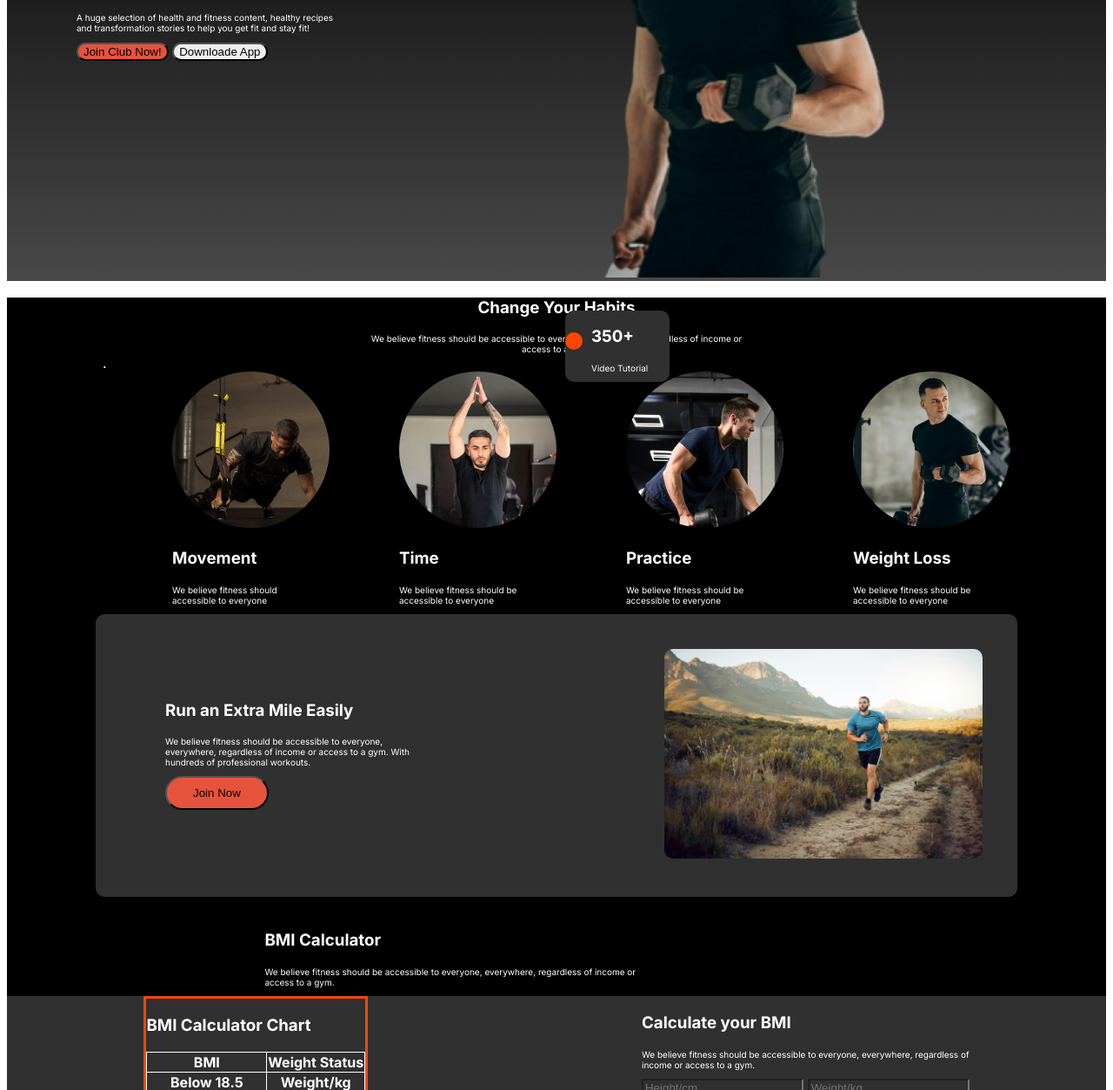
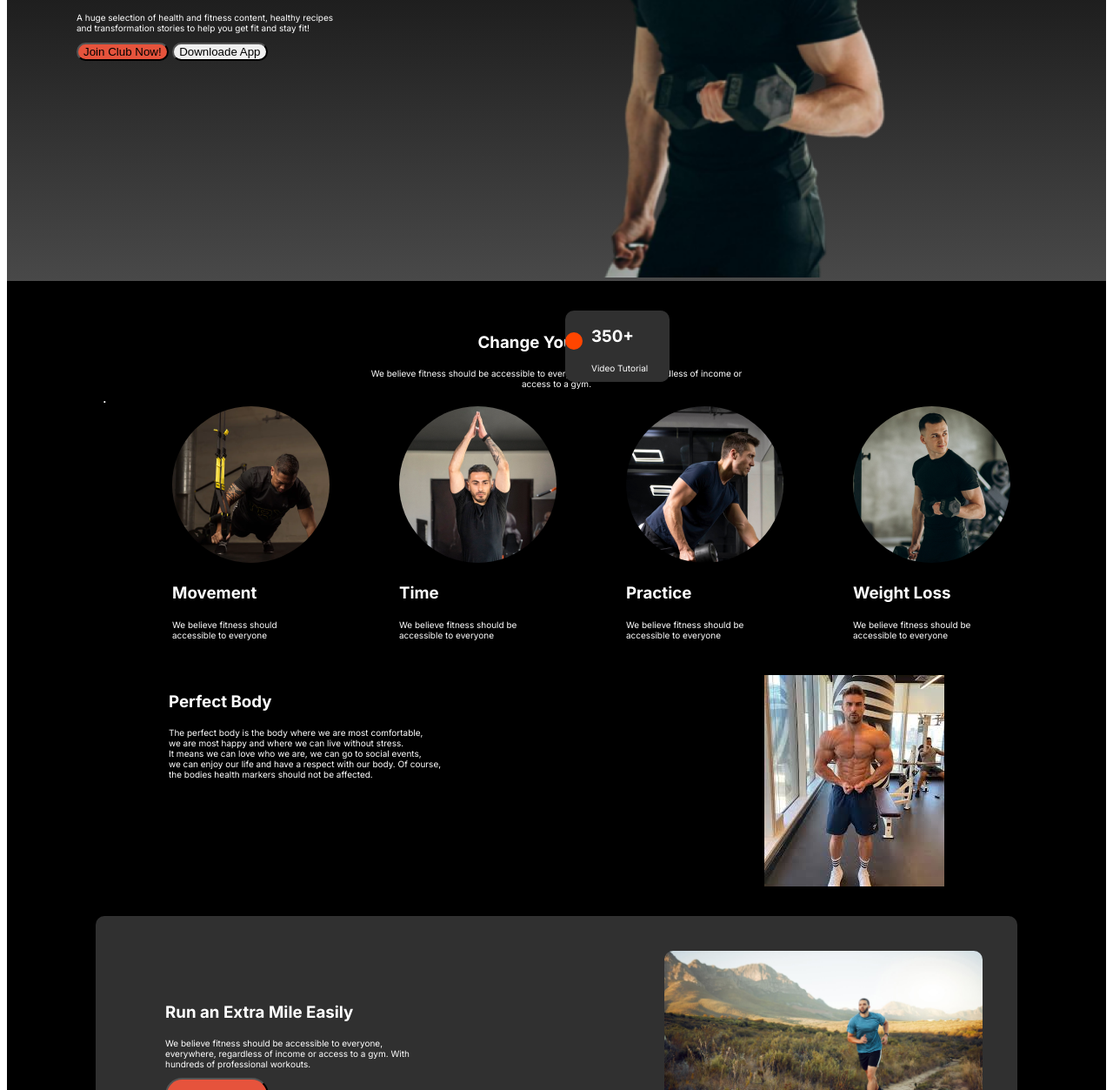
Before and after one commit to sabitizen/Assignment-2, a plain HTML site: page index.html in a window 1280 px wide. Shown: the part 336-1589 px from the top of the page at 87% size. Drawn offline with Linux system fonts and the light colour scheme; a web font is replaced by a local one.

Commit message:
assignment2 done

```diff
--- a/index.html
+++ b/index.html
@@ -96,7 +96,7 @@
     </section>
 
     <main class="dark text-color">
-        <section class="dark">
+        <section class="dark dark-section">
             <div class="container2 text-color">
                 <div class="txt-container2">
                     <h3>Change Your Habits</h3>
@@ -144,6 +144,33 @@
             </div>
 
         </section>
+
+
+
+
+        <!-- pratice section -->
+         <div class="display-flex practice-div">
+
+            <!-- text -->
+            <div class="text-dive">
+                <h3>Perfect Body</h3>
+                <p class="text-pera">The perfect body is the body where we are most comfortable, <br> we are most happy and where we can live without stress. <br> It means we can love who we are, we can go to social events,<br> we can enjoy our life and have a respect with our body. Of course, <br>the bodies health markers should not be affected.</p>
+
+            </div>
+
+            <!-- img div -->
+
+            <div class="pimg-div">
+                <img src="images/images.jpg" alt="">
+            </div>
+
+
+         </div>
+
+
+
+
+
         <!-- section 3 -->
         <section>
             <div class="display-flex run-section">
@@ -303,7 +330,7 @@
         <section class="footer-section text-color" >
             <!-- main div -->
 
-            <div class="flex-direction ">
+            <div class="flex-direction device">
 
                 <!-- sub-div 1 -->
 
--- a/style.css
+++ b/style.css
@@ -170,6 +170,11 @@
     background-color: black;
 }
 
+.dark-section{
+    padding-bottom: 30px;
+    padding-top: 40px;
+}
+
 .container2{
     max-width: 1044px;
     margin: 0 auto;
@@ -191,6 +196,19 @@
 .img-circle{
     border-radius: 50%;
 }
+
+/* practice section */
+
+.pimg-div{
+    max-width: 300px;
+
+}
+
+.practice-div{
+    justify-content: space-around;
+    padding-bottom: 30px;
+}
+
 
 .runbox{
     max-width: 443px;
@@ -374,6 +392,14 @@
         grid-template-columns: 1fr;
     }
 
+    .device{
+        flex-direction: column;
+    }
+
+    .practice-div{
+        flex-direction: column;
+    }
+
 
 
 }
```
Also changed, not shown: images/images.jpg (added), images/perfectbdy.jpg (added).
